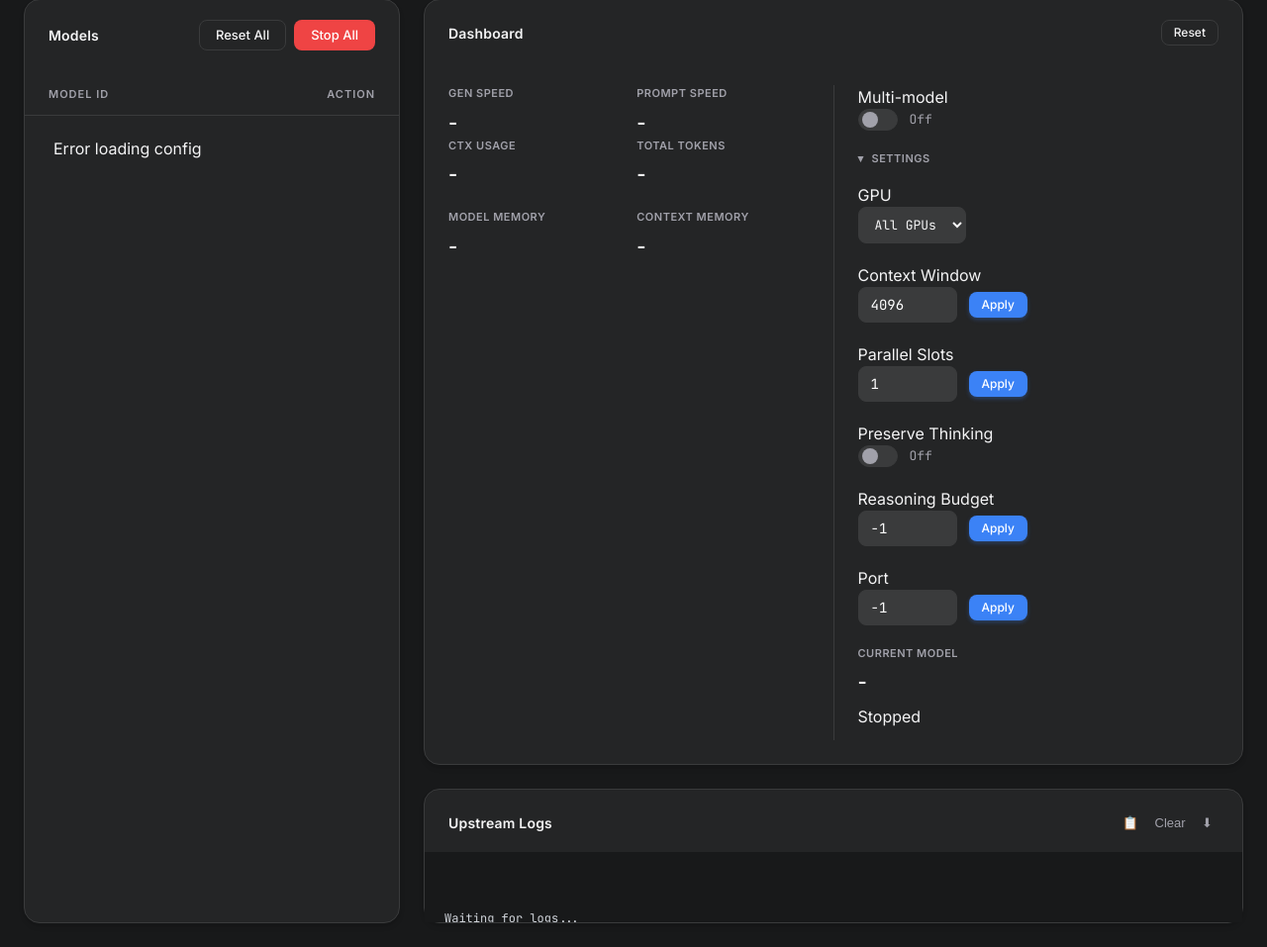
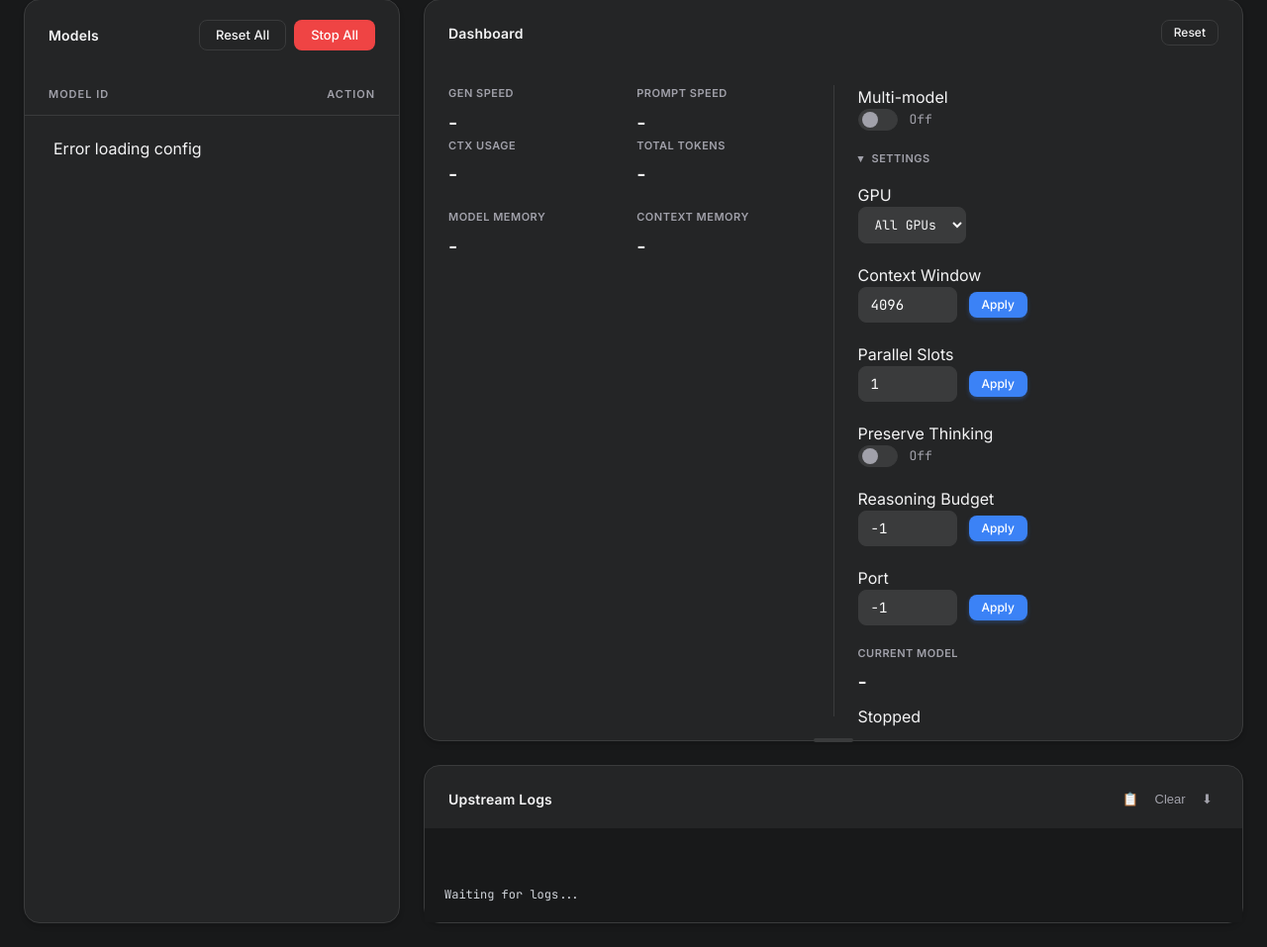
Before and after one commit to architector1324/llama-switch, a Python web app: template src/templates/index.html in a window 1280 px wide. Shown: the part 89-1046 px from the top of the page at 99% size. Run offline with Jinja, Linux system fonts and the light colour scheme; the template is opened without the code that fills it, so the values that code supplies are empty.

Commit message:
feat(dashboard): scroll the dashboard and drag its bottom edge to resize it

```diff
--- a/src/static/css/style.css
+++ b/src/static/css/style.css
@@ -197,13 +197,44 @@ body {
 }
 
 .controls-panel {
-    flex-shrink: 0;
-    min-height: 200px;
+    /* Gives way before the logs do, its content scrolling. */
+    flex: 0 1 auto;
+    min-height: 120px;
+    position: relative;
 }
 
 .logs-panel {
     flex: 1;
-    min-height: 0;
+    min-height: 160px;
+}
+
+/* The dashboard's bottom edge, dragged to set its height. */
+.panel-resizer {
+    position: absolute;
+    left: 0;
+    right: 0;
+    bottom: -6px;
+    height: 12px;
+    cursor: row-resize;
+    touch-action: none;
+}
+
+.panel-resizer::after {
+    content: '';
+    position: absolute;
+    left: 50%;
+    top: 4px;
+    width: 40px;
+    height: 4px;
+    margin-left: -20px;
+    border-radius: 2px;
+    background: var(--border);
+    transition: background 0.15s;
+}
+
+.panel-resizer:hover::after,
+.panel-resizer.dragging::after {
+    background: var(--primary);
 }
 
 /* Headers within Panels */
@@ -441,6 +472,9 @@ body {
 /* --- Dashboard Layout --- */
 .dashboard-grid {
     display: flex;
+    flex: 1 1 auto;
+    min-height: 0;
+    overflow-y: auto;
     padding: 24px;
     gap: 24px;
 }
@@ -519,6 +553,7 @@ body {
 
 /* The shown model's command line; a click selects all of it for copying. */
 .command-line {
+    flex-shrink: 0;
     margin: -12px 0;
     padding: 0 24px;
     font-family: var(--font-mono);
--- a/src/static/js/app.js
+++ b/src/static/js/app.js
@@ -72,6 +72,8 @@ document.addEventListener('DOMContentLoaded', () => {
     settings.addEventListener('toggle', () => {
         try { localStorage.setItem('settingsOpen', settings.open); } catch (e) {}
     });
+
+    setupDashboardResize();
 
     // --- Theme Logic ---
     const themeBtn = document.getElementById('theme-toggle');
@@ -418,6 +420,42 @@ function renderModelGroup(list, models, modelKeys, sectionName) {
         `;
         list.appendChild(item);
     });
+}
+
+// Dragging the dashboard's bottom edge caps its height; down to the content's own height or a double-click lifts the cap.
+function setupDashboardResize() {
+    const panel = document.querySelector('.controls-panel');
+    const grip = document.getElementById('dashboard-resizer');
+    const header = panel.querySelector('.panel-header');
+    const grid = panel.querySelector('.dashboard-grid');
+    const apply = h => { panel.style.maxHeight = h ? h + 'px' : ''; };
+    const save = h => {
+        try {
+            if (h) localStorage.setItem('dashboardHeight', h);
+            else localStorage.removeItem('dashboardHeight');
+        } catch (e) {}
+    };
+    try { apply(parseInt(localStorage.getItem('dashboardHeight')) || 0); } catch (e) {}
+
+    let startY = 0, startH = 0;
+    grip.addEventListener('pointerdown', e => {
+        startY = e.clientY;
+        startH = panel.offsetHeight;
+        grip.setPointerCapture(e.pointerId);
+        grip.classList.add('dragging');
+        e.preventDefault();
+    });
+    grip.addEventListener('pointermove', e => {
+        if (!grip.hasPointerCapture(e.pointerId)) return;
+        const natural = header.offsetHeight + grid.scrollHeight + 2;
+        const h = Math.max(header.offsetHeight + 60, Math.round(startH + e.clientY - startY));
+        apply(h >= natural ? 0 : h);
+    });
+    grip.addEventListener('lostpointercapture', () => {
+        grip.classList.remove('dragging');
+        save(parseInt(panel.style.maxHeight) || 0);
+    });
+    grip.addEventListener('dblclick', () => { apply(0); save(0); });
 }
 
 // A new focus refills the fields, even ones typed in.
--- a/src/templates/index.html
+++ b/src/templates/index.html
@@ -4,7 +4,7 @@
     <meta charset="UTF-8">
     <meta name="viewport" content="width=device-width, initial-scale=1.0">
     <title>Llama Switch</title>
-    <link rel="stylesheet" href="/static/css/style.css?v=24">
+    <link rel="stylesheet" href="/static/css/style.css?v=25">
     <link href="https://fonts.googleapis.com/css2?family=Inter:wght@400;500;600&family=JetBrains+Mono:wght@400;500&display=swap" rel="stylesheet">
 </head>
 <body class="dark-theme">
@@ -305,6 +305,7 @@
                             </div>
                         </div>
                     </div>
+                    <div class="panel-resizer" id="dashboard-resizer" title="Drag to resize. Double-click to fit the content."></div>
                 </div>
 
                 <div class="command-line" id="command-line"></div>
@@ -325,6 +326,6 @@
             </section>
         </main>
     </div>
-    <script src="/static/js/app.js?v=45"></script>
+    <script src="/static/js/app.js?v=46"></script>
 </body>
 </html>
```
